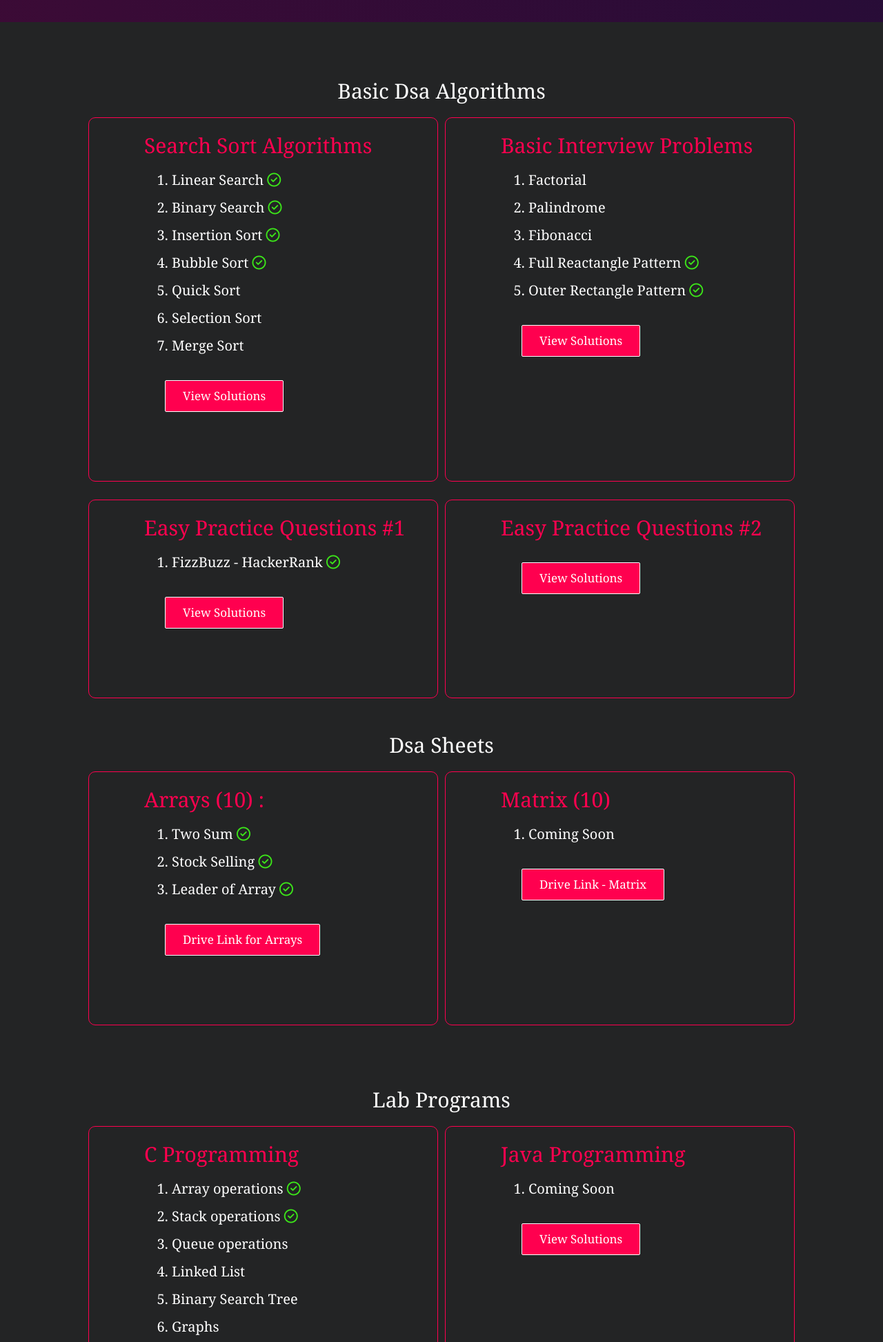
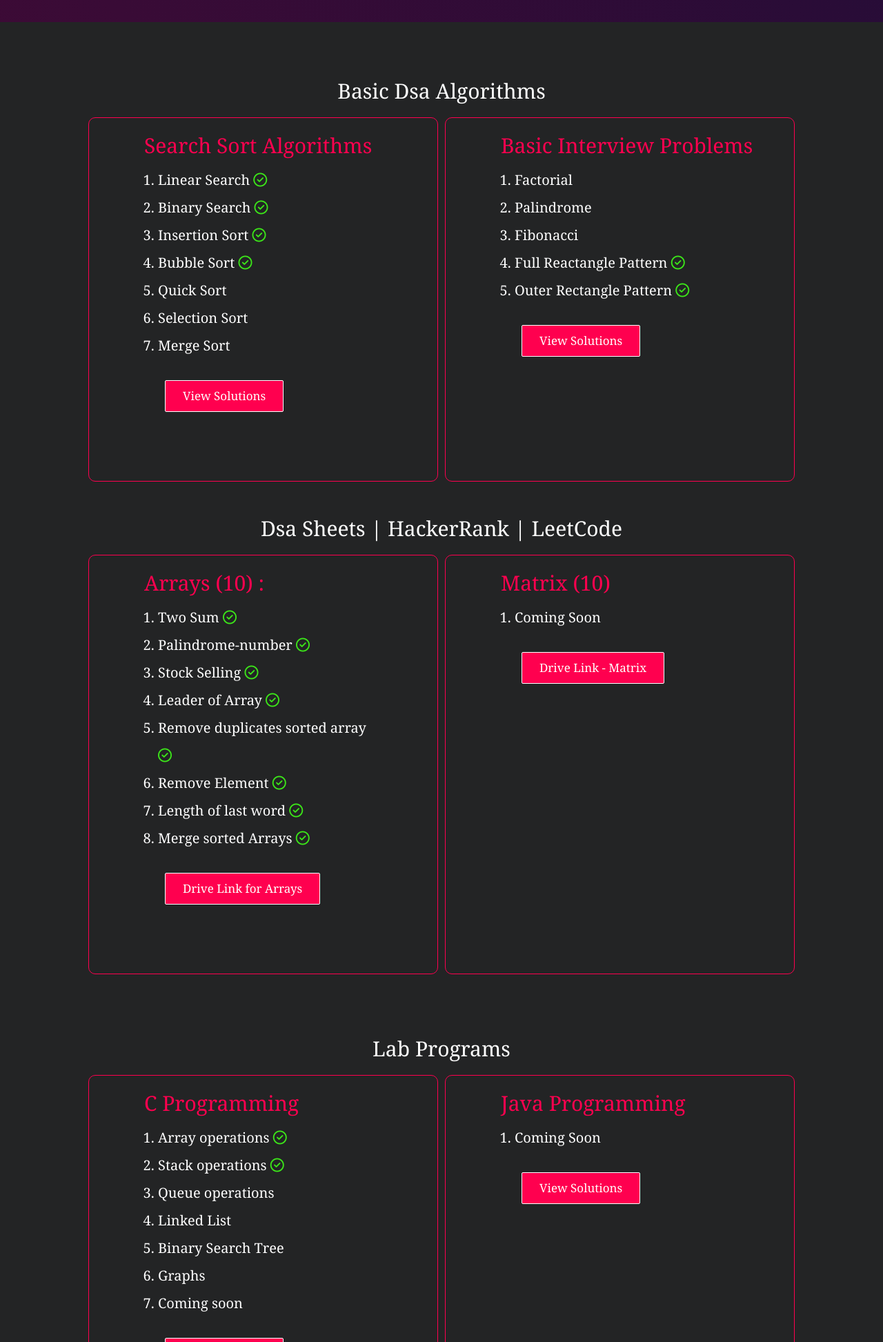
Before and after one commit to Mrahulbhat/Simplified-Learning, a PHP site: page /dsa.html in a window 1280 px wide. Shown: the part 848-2793 px from the top of the page at 69% size. Run offline with PHP 8.4, Linux system fonts and the light colour scheme; some libraries are stand-ins or nearby versions.

Commit message:
Add files via upload

```diff
--- a/dsa.css
+++ b/dsa.css
@@ -111,12 +111,13 @@ body {
 }
 
 .fraz ol{
-    margin-left: 100px;
-    margin-right: 100px;
+    margin-left: 80px;
+    margin-right: 80px;
 }
 
-.fraz li{
+.fraz li,a{
     font-size: 20px;
+    text-decoration: none;
 }
 
 .fraz h3{
--- a/dsa.html
+++ b/dsa.html
@@ -156,43 +156,13 @@
                 </div>
             </div>
         </div>
-
-        <div class="container">
-            <div class="fraz-list">
-                <div>
-                    <h3>Easy Practice Questions #1</h3>
-                    <ol>
-                        <li>
-                            FizzBuzz - HackerRank
-                            <i class="fa-regular fa-circle-check" style="color: #3ce619"></i>
-                        </li>
-                    </ol>
-                    <a class="btn-tocontact" onclick="SubmitEvent" target="_blank"
-                        href="https://drive.google.com/drive/folders/1idZWmniATTZICNAPG0o-w-G7EEm08gXd">
-                        View Solutions
-                    </a>
-                    <br /><br />
-                </div>
-
-                <div>
-                    <h3>Easy Practice Questions #2</h3>
-                    <ol>
-
-                    </ol>
-                    <a class="btn-tocontact" onclick="SubmitEvent" target="_blank"
-                        href="https://drive.google.com/drive/folders/1s1xMgBXbWZzUnJc3BvugcoHZ5qCLbjwu">
-                        View Solutions</a>
-                    <br /><br />
-                </div>
-            </div>
-        </div>
     </div>
 
     <!-------------------------------DSA Sheets --------------------------------------------------------->
 
     <div id="dsa_sheets" class="fraz">
         <h2 style="font-weight: 100">
-            <center><br />Dsa Sheets</center>
+            <center><br />Dsa Sheets | HackerRank | LeetCode</center>
         </h2>
         <div class="container">
             <div class="fraz-list">
@@ -200,15 +170,35 @@
                     <h3>Arrays (10) :</h3>
                     <ol>
                         <li>
-                            Two Sum
+                            <a href="https://leetcode.com/problems/two-sum/">Two Sum</a>
                             <i class="fa-regular fa-circle-check" style="color: #3ce619"></i>
                         </li>
                         <li>
-                            Stock Selling
+                            <a href="https://leetcode.com/problems/palindrome-number/">Palindrome-number</a>
                             <i class="fa-regular fa-circle-check" style="color: #3ce619"></i>
                         </li>
                         <li>
-                            Leader of Array
+                            <a href="https://leetcode.com/problems/best-time-to-buy-and-sell-stock/">Stock Selling</a>
+                            <i class="fa-regular fa-circle-check" style="color: #3ce619"></i>
+                        </li>
+                        <li>
+                            <a href="">Leader of Array</a>
+                            <i class="fa-regular fa-circle-check" style="color: #3ce619"></i>
+                        </li>
+                        <li>
+                            <a href="https://leetcode.com/problems/remove-duplicates-from-sorted-array/">Remove duplicates sorted array</a>
+                            <i class="fa-regular fa-circle-check" style="color: #3ce619"></i>
+                        </li>
+                        <li>
+                            <a href="https://leetcode.com/problems/remove-element/">Remove Element</a>
+                            <i class="fa-regular fa-circle-check" style="color: #3ce619"></i>
+                        </li>
+                        <li>
+                            <a href="https://leetcode.com/problems/length-of-last-word/">Length of last word</a>
+                            <i class="fa-regular fa-circle-check" style="color: #3ce619"></i>
+                        </li>
+                        <li>
+                            <a href="https://leetcode.com/problems/merge-sorted-array/">Merge sorted Arrays</a>
                             <i class="fa-regular fa-circle-check" style="color: #3ce619"></i>
                         </li>
                     </ol>
--- a/index.html
+++ b/index.html
@@ -17,7 +17,7 @@
                 <span id="element"></span>
             </div>
             <div>
-                <a class="btn-tocontact" href="#loginscreen">Get Started</a>
+                <a class="btn-tocontact" href="dsa.html">Get Started</a>
             </div>
         </div>
     </div>
@@ -34,7 +34,7 @@
             font-weight: bolder;
         }
     </style>`
-
+    <!---
     <div class="pass" id="loginscreen">
         <div class="password-container">
             <form class="password-form" onsubmit="login(event)">
@@ -44,7 +44,7 @@
             </form>
             <p id="message"></p>
         </div>
-    </div>
+    </div>--->
 
     <script>
         function login(event) {
--- a/lab.html
+++ b/lab.html
@@ -18,6 +18,8 @@
                 <li>IndiaBix.com :<a style="color:rgb(12, 241, 5);" href="https://www.indiabix.com/" > https://www.indiabix.com/</a></li>
                 <li>CareerRide.com :<a style="color:rgb(247, 161, 2);" href="https://www.careerride.com/" >https://www.careerride.com</a></li>
                 <li>ExamVeda.com :<a style="color:rgb(3, 238, 238);" href="https://www.examveda.com/" >https://www.examveda.com/</a></li>
+                <li></li>
+                <li>Java MCQ:<a style="color:rgb(12, 241, 5);" href="https://www.interviewbit.com/java-mcq/" > https://www.interviewbit.com/java-mcq/</a></li>
 
             </ol>
          </div>
```
